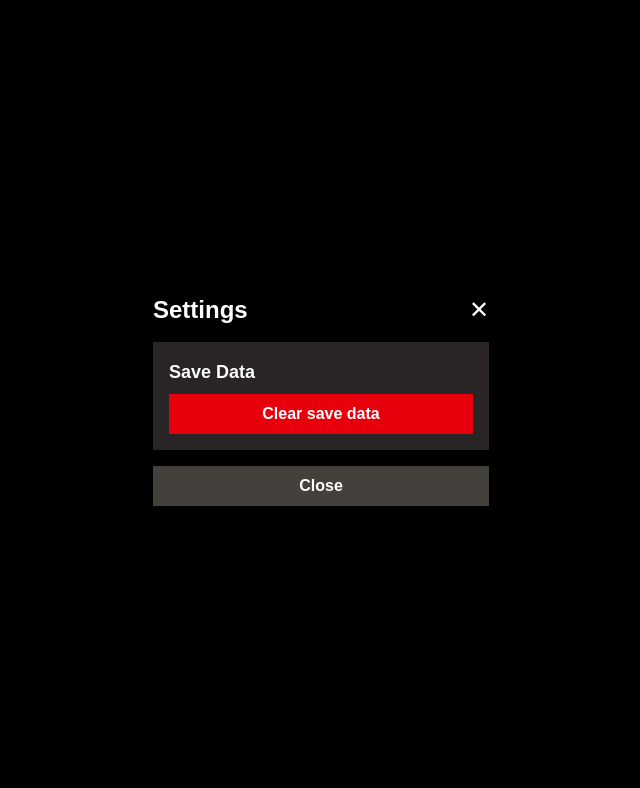
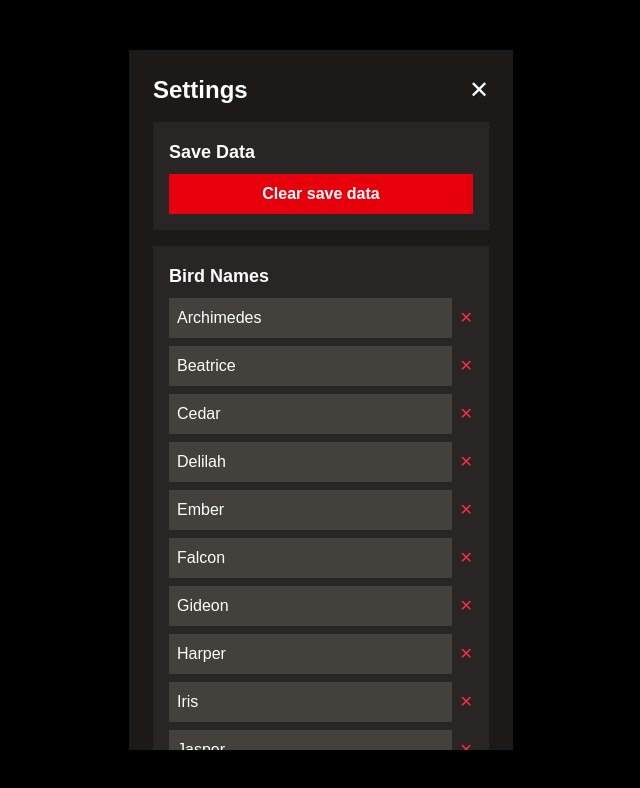
Before and after one commit to PythonAtSea/avis, a Next.js app: page / in a window 1280 px wide. Both pictures are taken after a click on the button "Settings". Shown: the top 788 px of the page, without its empty margins (319-959 px from the left). Built offline with nearby package versions, Linux system fonts and the light colour scheme.

Commit message:
feat: bird name are editable now!!

```diff
--- a/src/app/page.tsx
+++ b/src/app/page.tsx
@@ -28,6 +28,7 @@ interface GameState {
   instantGrowthCost: number;
   immortalityChance: number;
   immortalityCost: number;
+  birdNames: string[];
 }
 
 const saveToLocalStorage = (state: GameState) => {
@@ -70,7 +71,7 @@ type Woodcock = {
   name: string;
 };
 
-const BIRD_NAMES = [
+const DEFAULT_BIRD_NAMES = [
   "Archimedes",
   "Beatrice",
   "Cedar",
@@ -108,9 +109,9 @@ const getOrdinal = (num: number): string => {
   return `${num}th`;
 };
 
-const getNextName = (existingWoodcocks: Woodcock[]) => {
+const getNextName = (existingWoodcocks: Woodcock[], birdNames: string[]) => {
   const randomBaseName =
-    BIRD_NAMES[Math.floor(Math.random() * BIRD_NAMES.length)];
+    birdNames[Math.floor(Math.random() * birdNames.length)];
   const usedCount = existingWoodcocks.filter((woodcock) =>
     woodcock.name.startsWith(randomBaseName)
   ).length;
@@ -175,9 +176,12 @@ export default function Home() {
     savedState?.immortalityCost ?? 1200
   );
   const [showSettings, setShowSettings] = useState<boolean>(false);
+  const [birdNames, setBirdNames] = useState<string[]>(
+    savedState?.birdNames ?? DEFAULT_BIRD_NAMES
+  );
 
   const hatchEgg = useCallback(() => {
-    const newName = getNextName(woodcocks);
+    const newName = getNextName(woodcocks, birdNames);
     if (Math.random() * 100 < instantGrowthChance) {
       const newWoodcock: Woodcock = {
         birthDate: new Date(Date.now() - growMs - 1000),
@@ -193,7 +197,7 @@ export default function Home() {
       name: newName,
     };
     setWoodcocks([...woodcocks, newWoodcock]);
-  }, [growMs, instantGrowthChance, woodcocks]);
+  }, [growMs, instantGrowthChance, woodcocks, birdNames]);
 
   useEffect(() => {
     const gameState: GameState = {
@@ -218,6 +222,7 @@ export default function Home() {
       instantGrowthCost,
       immortalityChance,
       immortalityCost,
+      birdNames,
     };
     saveToLocalStorage(gameState);
   }, [
@@ -238,6 +243,7 @@ export default function Home() {
     instantGrowthCost,
     immortalityChance,
     immortalityCost,
+    birdNames,
   ]);
 
   useEffect(() => {
@@ -881,7 +887,7 @@ export default function Home() {
 
       {showSettings && (
         <div className="fixed inset-0 bg-black bg-opacity-50 flex items-center justify-center z-50">
-          <div className="bg-stone-900\ p-6 w-96 max-h-96 overflow-y-auto custom-scrollbar shadow-offset-lg">
+          <div className="bg-stone-900 p-6 w-96 max-h-[calc(100vh-100px)] overflow-y-auto custom-scrollbar shadow-offset-lg">
             <div className="flex justify-between items-center mb-4">
               <h2 className="text-2xl font-bold text-white">Settings</h2>
               <button
@@ -917,20 +923,56 @@ export default function Home() {
                     setInstantGrowthCost(700);
                     setImmortalityChance(0);
                     setImmortalityCost(1200);
+                    setBirdNames(DEFAULT_BIRD_NAMES);
                     setShowSettings(false);
                   }}
                 >
                   Clear save data
                 </button>
               </div>
+              <div className="bg-stone-800 p-4">
+                <h3 className="text-lg font-bold text-white mb-2">
+                  Bird Names
+                </h3>
+                {birdNames.map((name, index) => (
+                  <div key={index} className="flex items-center mb-2">
+                    <input
+                      type="text"
+                      value={name}
+                      onChange={(e) => {
+                        const newNames = [...birdNames];
+                        newNames[index] = e.target.value;
+                        setBirdNames(newNames);
+                      }}
+                      className="flex-1 p-2 bg-stone-700 text-white"
+                    />
+                    <button
+                      onClick={() => {
+                        const newNames = birdNames.filter(
+                          (_, i) => i !== index
+                        );
+                        setBirdNames(newNames);
+                      }}
+                      className="ml-2 text-red-500 hover:text-red-700"
+                    >
+                      ✕
+                    </button>
+                  </div>
+                ))}
+                <button
+                  onClick={() => {
+                    setBirdNames([
+                      ...birdNames,
+                      `to reward your curiosity, here's 10,000 worms!`,
+                    ]);
+                    setWorms(worms + 10000);
+                  }}
+                  className="w-full font-bold bg-stone-700 px-2 py-2 hover:bg-stone-600 text-white"
+                >
+                  Add Name
+                </button>
+              </div>
             </div>
-
-            <button
-              onClick={() => setShowSettings(false)}
-              className="w-full bg-stone-700 hover:bg-stone-600 text-white font-bold px-4 py-2 mt-4"
-            >
-              Close
-            </button>
           </div>
         </div>
       )}
```
